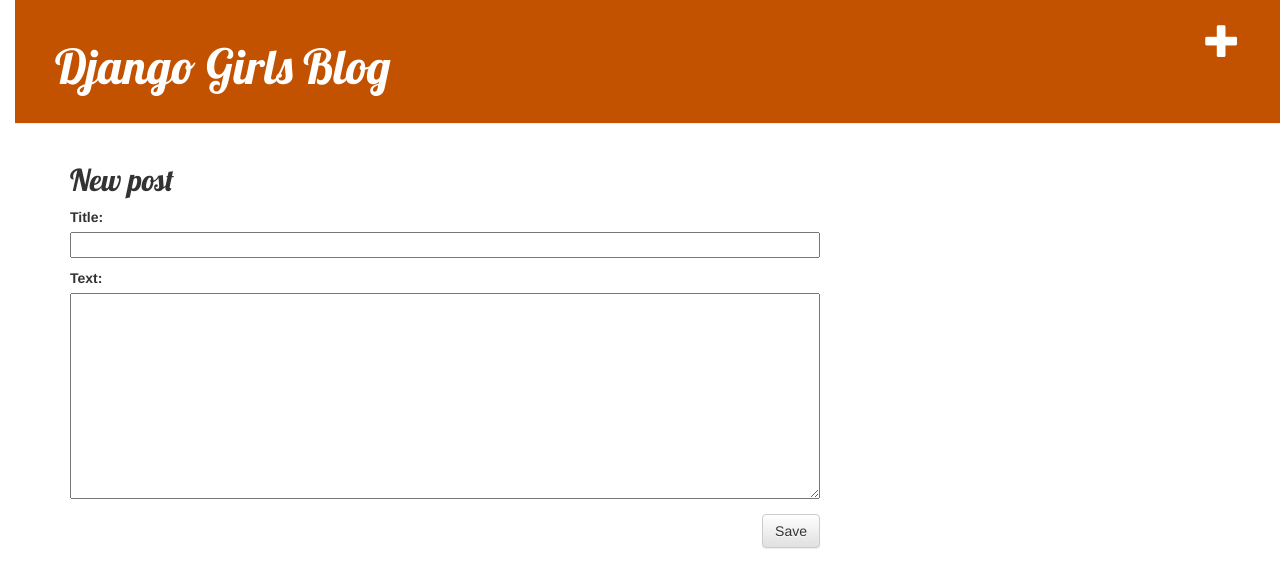
After one commit to 00134219/my-first-blog, a Django app: template blog/templates/blog/post _edit.html in a window 1280 px wide. The commit adds this page. Shown: the top 588 px of the page. Run offline with Django 3.2, Linux system fonts and the light colour scheme; the template is opened without the code that fills it: values that come from a table or form of the project are taken from there, others are empty; some libraries are stand-ins or nearby versions.

```diff
--- a/blog/forms.py
+++ b/blog/forms.py
@@ -0,0 +1,9 @@
+from django import forms
+
+from .models import Post
+
+class PostForm(forms.ModelForm):
+
+    class Meta:
+        model = Post
+        fields = ('title', 'text',)
--- a/blog/templates/blog/base.html
+++ b/blog/templates/blog/base.html
@@ -11,6 +11,7 @@
   </head>
   <body>
     <div class="page-header">
+      <a href="{% url 'post_new' %}" class="top-menu"><span class="glyphicon glyphicon-plus"></span></a>
       <h1><a href="/">Django Girls Blog</a></h1>
     </div>
 
@@ -18,8 +19,8 @@
       <div class="row">
         <div class="col-md-8">
         {% comment %} ただblockを作っただけ。{% block %} テンプレートタグを、これからHTMLを挿入しようとする場所に使った。 {% endcomment %}
-        {% block content %}
-        {% endblock %}
+          {% block content %}
+          {% endblock %}
         </div>
       </div>
     </div>
--- /dev/null
+++ b/blog/templates/blog/post _edit.html
@@ -0,0 +1,9 @@
+{% extends 'blog/base.html' %}
+
+{% block content %}
+    <h2>New post</h2>
+    <form method="POST" class="post-form">{% csrf_token %}
+        {{ form.as_p }}
+        <button type="submit" class="save btn btn-default">Save</button>
+    </form>
+{% endblock %}
--- a/blog/urls.py
+++ b/blog/urls.py
@@ -4,4 +4,5 @@
 urlpatterns = [
   path('', views.post_list, name='post_list'),
   path('post/<int:pk>/', views.post_detail, name='post_detail'),
+  path('post/new/', views.post_new, name='post_new'),
 ]
--- a/blog/views.py
+++ b/blog/views.py
@@ -5,6 +5,7 @@
 # そして、モデルの名前を指定してインポート（今回はPost）。
 from .models import Post
 from django.shortcuts import render, get_object_or_404
+from .forms import PostForm
 
 # Create your views here.
 
@@ -22,3 +23,7 @@
 def post_detail(request, pk):
     post = get_object_or_404(Post, pk=pk)
     return render(request, 'blog/post_detail.html', {'post': post})
+
+def post_new(request):
+    form = PostForm()
+    return render(request, 'blog/post_edit.html', {'form': form})
```
